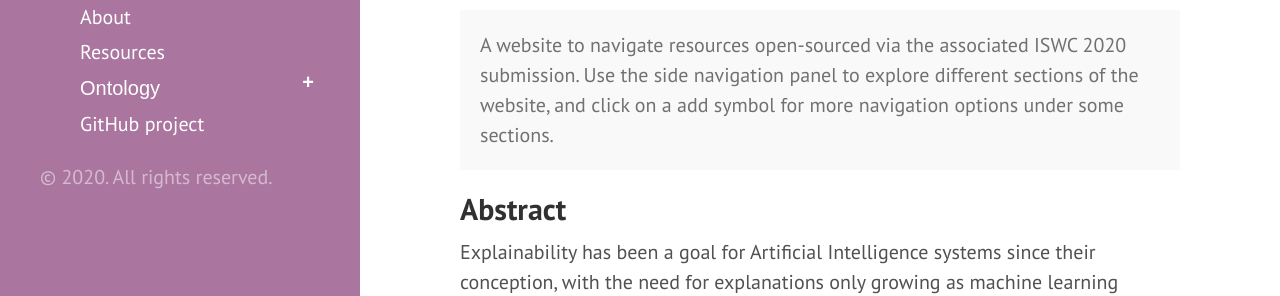
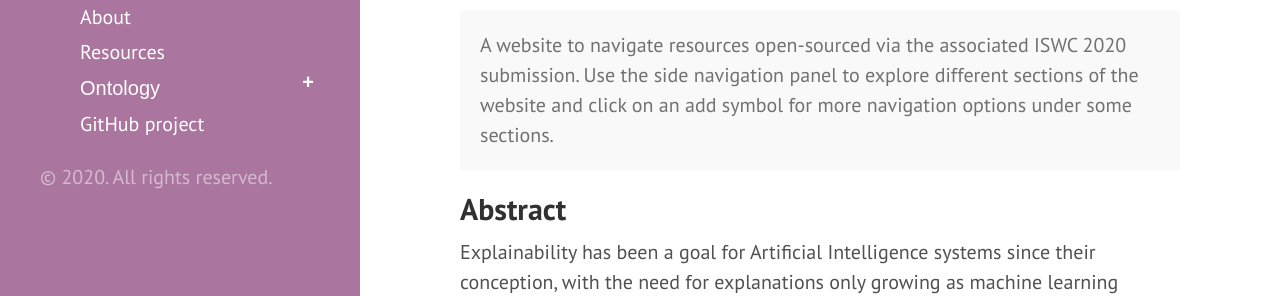
Before and after one commit to tetherless-world/explanation-ontology, a Jekyll site: the page built from index.md, in a window 1280 px wide and 900 px high. Shown: the part 400-696 px from the top of the window. Built offline with Jekyll 4.4.1, drawn with Linux system fonts in a browser that asks for light colours; Markdown is read by kramdown in place of the engine named in the settings.

Commit message:
Update index.md

```diff
--- a/index.md
+++ b/index.md
@@ -6,7 +6,7 @@
 <h1 class="page-title" style="text-transform:uppercase;" id="header">EXPLANATIONS ONTOLOGY: TREATING EXPLANATIONS AS A PRIMARY CONSIDERATION</h1>
 <h3 style="color:dimgrey;">Shruthi Chari<sup>1</sup>, Oshani Seneviratne<sup>1</sup>, Daniel M. Gruen<sup>2</sup>, Morgan Foreman<sup>2</sup>, Deborah L. McGuinness<sup>1</sup>, Amar K. Das<sup>2</sup></h3>
 <h3><a href="https://www.rpi.edu/"><sup>1</sup>Rensselaer Polytechnic Institute</a> | <a href="https://www.research.ibm.com/labs/cambridge/"><sup>2</sup>IBM Research, Cambridge</a></h3>
-<p class="message">A website to navigate resources open-sourced via the associated ISWC 2020 submission. Use the side navigation panel to explore different sections of the website, and click on a add symbol for more navigation options under some sections. </p>
+<p class="message">A website to navigate resources open-sourced via the associated ISWC 2020 submission. Use the side navigation panel to explore different sections of the website and click on an add symbol for more navigation options under some sections.</p>
 
 <!-- <table>
   <tbody>
```
